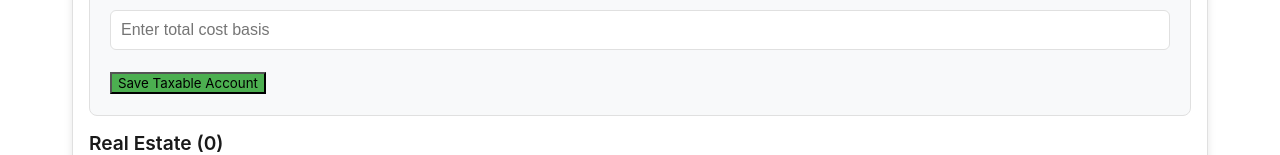
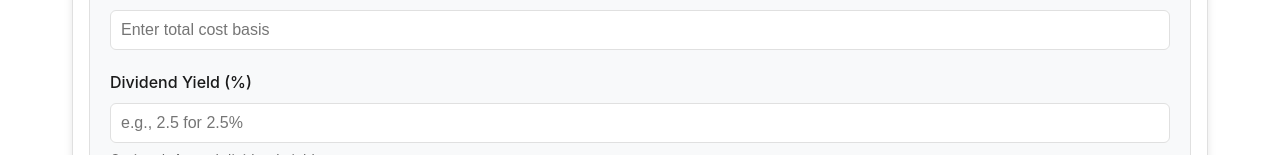
Before and after one commit to frouaix/espargne-web, a React (Vite) app: page / in a window 1280 px wide. Both pictures are taken after a click on the button "+ Add Taxable Account". Shown: the part 1330-1485 px from the top of the page. Built offline with nearby package versions, Linux system fonts and the light colour scheme; no server answers.

Commit message:
dividends

```diff
--- a/src/App.tsx
+++ b/src/App.tsx
@@ -44,6 +44,7 @@ function App(): ReactElement {
   const [showTaxableForm, setShowTaxableForm] = useState(false);
   const [showRealEstateForm, setShowRealEstateForm] = useState(false);
   const [showMortgageForm, setShowMortgageForm] = useState(false);
+  const [editingAccount, setEditingAccount] = useState<Account | null>(null);
 
   // Initialize collapsed state based on whether accounts exist
   const [collapsedSections, setCollapsedSections] = useState<Record<string, boolean>>(() => {
@@ -184,12 +185,43 @@ function App(): ReactElement {
 
   const handleAccountSave = (data: Account): void => {
     const { accountType } = data;
-    setAccounts([...accounts, data]);
+
+    if (editingAccount) {
+      // Update existing account
+      setAccounts(accounts.map(acc =>
+        acc.accountId === editingAccount.accountId ? data : acc
+      ));
+      setEditingAccount(null);
+    } else {
+      // Add new account
+      setAccounts([...accounts, data]);
+    }
+
+    // Close forms
     if (accountType === 'roth') setShowRothForm(false);
     if (accountType === 'traditional') setShowTraditionalForm(false);
     if (accountType === 'taxable') setShowTaxableForm(false);
     if (accountType === 'realEstate') setShowRealEstateForm(false);
     if (accountType === 'mortgage') setShowMortgageForm(false);
+  };
+
+  const handleAccountEdit = (account: Account): void => {
+    setEditingAccount(account);
+    // Show the appropriate form
+    if (account.accountType === 'roth') setShowRothForm(true);
+    if (account.accountType === 'traditional') setShowTraditionalForm(true);
+    if (account.accountType === 'taxable') setShowTaxableForm(true);
+    if (account.accountType === 'realEstate') setShowRealEstateForm(true);
+    if (account.accountType === 'mortgage') setShowMortgageForm(true);
+
+    // Expand the section if collapsed
+    if (account.accountType === 'roth' || account.accountType === 'traditional') {
+      setCollapsedSections(prev => ({ ...prev, retirement: false }));
+    } else if (account.accountType === 'taxable') {
+      setCollapsedSections(prev => ({ ...prev, taxable: false }));
+    } else if (account.accountType === 'realEstate' || account.accountType === 'mortgage') {
+      setCollapsedSections(prev => ({ ...prev, liabilities: false }));
+    }
   };
 
   const handleAccountRemove = (accountId: string): void => {
@@ -346,6 +378,7 @@ function App(): ReactElement {
                       </div>
                     </div>
                     <div className="account-card-actions">
+                      <button onClick={(e) => { e.stopPropagation(); handleAccountEdit(acc); }} className="btn-edit">Edit</button>
                       <button onClick={(e) => { e.stopPropagation(); handleAccountRemove(accountId); }} className="btn-remove">Remove</button>
                     </div>
                   </div>
@@ -354,9 +387,12 @@ function App(): ReactElement {
             })}
           </div>
           {showRothForm ? (
-            <RothAccountForm onSave={handleAccountSave} />
+            <RothAccountForm
+              onSave={handleAccountSave}
+              initialData={editingAccount?.accountType === 'roth' ? editingAccount as any : undefined}
+            />
           ) : (
-            <button onClick={() => setShowRothForm(true)} className="btn btn-primary">+ Add Roth Account</button>
+            <button onClick={() => { setEditingAccount(null); setShowRothForm(true); }} className="btn btn-primary">+ Add Roth Account</button>
           )}
         </div>
 
@@ -384,6 +420,7 @@ function App(): ReactElement {
                       </div>
                     </div>
                     <div className="account-card-actions">
+                      <button onClick={(e) => { e.stopPropagation(); handleAccountEdit(acc); }} className="btn-edit">Edit</button>
                       <button onClick={(e) => { e.stopPropagation(); handleAccountRemove(accountId); }} className="btn-remove">Remove</button>
                     </div>
                   </div>
@@ -392,9 +429,12 @@ function App(): ReactElement {
             })}
           </div>
           {showTraditionalForm ? (
-            <TraditionalAccountForm onSave={handleAccountSave} />
+            <TraditionalAccountForm
+              onSave={handleAccountSave}
+              initialData={editingAccount?.accountType === 'traditional' ? editingAccount as any : undefined}
+            />
           ) : (
-            <button onClick={() => setShowTraditionalForm(true)} className="btn btn-secondary">+ Add Traditional Account</button>
+            <button onClick={() => { setEditingAccount(null); setShowTraditionalForm(true); }} className="btn btn-secondary">+ Add Traditional Account</button>
           )}
         </div>
         </div>
@@ -416,7 +456,7 @@ function App(): ReactElement {
           <div className="accounts-grid">
             {taxableAccounts.map((acc) => {
               if (acc.accountType !== 'taxable') return null;
-              const { accountId, balance, costBasis, nickname } = acc;
+              const { accountId, balance, costBasis, nickname, dividendYield } = acc;
               const isCollapsed = collapsedCards[accountId];
               const gains = balance - costBasis;
               return (
@@ -424,7 +464,12 @@ function App(): ReactElement {
                   <div className="account-card-header" onClick={() => toggleCard(accountId)}>
                     <div className="account-card-summary">
                       <div className="account-card-balance">${formatCurrency(balance)}</div>
-                      {isCollapsed && <span className="account-card-type-label">{nickname}</span>}
+                      {isCollapsed && (
+                        <>
+                          <span className="account-card-type-label">{nickname}</span>
+                          {dividendYield > 0 && <span className="account-card-dividend">Div: {dividendYield}%</span>}
+                        </>
+                      )}
                     </div>
                     <span className={`account-card-toggle ${isCollapsed ? 'collapsed' : ''}`}>▼</span>
                   </div>
@@ -434,9 +479,11 @@ function App(): ReactElement {
                         {nickname && <div><strong>{nickname}</strong></div>}
                         <div>Cost Basis: ${formatCurrency(costBasis)}</div>
                         <div>Gains: ${formatCurrency(gains)}</div>
+                        {dividendYield > 0 && <div>Dividend Yield: {dividendYield}%</div>}
                       </div>
                     </div>
                     <div className="account-card-actions">
+                      <button onClick={(e) => { e.stopPropagation(); handleAccountEdit(acc); }} className="btn-edit">Edit</button>
                       <button onClick={(e) => { e.stopPropagation(); handleAccountRemove(accountId); }} className="btn-remove">Remove</button>
                     </div>
                   </div>
@@ -445,9 +492,12 @@ function App(): ReactElement {
             })}
           </div>
           {showTaxableForm ? (
-            <TaxableAccountForm onSave={handleAccountSave} />
+            <TaxableAccountForm
+              onSave={handleAccountSave}
+              initialData={editingAccount?.accountType === 'taxable' ? editingAccount as any : undefined}
+            />
           ) : (
-            <button onClick={() => setShowTaxableForm(true)} className="btn btn-tertiary">+ Add Taxable Account</button>
+            <button onClick={() => { setEditingAccount(null); setShowTaxableForm(true); }} className="btn btn-tertiary">+ Add Taxable Account</button>
           )}
         </div>
 
--- a/src/components/ProjectionChart.tsx
+++ b/src/components/ProjectionChart.tsx
@@ -51,9 +51,11 @@ export function ProjectionChart({ result }: ProjectionChartProps) {
                        (year.traditional_withdrawal || year.income_traditional || 0) +
                        (year.roth_withdrawal || year.income_roth || 0) +
                        (year.social_security || year.income_ssa || 0) +
+                       (year.dividend_income || 0) +
                        (year.pension || year.income_pension || 0) +
                        (year.other_income || year.income_other || 0),
       'Social Security': year.social_security || year.income_ssa || 0,
+      'Dividends': year.dividend_income || 0,
       'Taxes': year.taxes || 0,
     };
 
@@ -191,6 +193,7 @@ export function ProjectionChart({ result }: ProjectionChartProps) {
               fill={accountColors[accountId] || '#999999'}
             />
           ))}
+          <Bar dataKey="Dividends" stackId="income" fill="#4CAF50" />
           <Bar dataKey="Social Security" stackId="income" fill="#2196F3" />
           <Bar dataKey="Taxes" fill="#F44336" />
         </BarChart>
@@ -217,7 +220,8 @@ export function ProjectionChart({ result }: ProjectionChartProps) {
               const totalIncome = (year.taxable_withdrawal || year.income_taxable || 0) +
                                   (year.traditional_withdrawal || year.income_traditional || 0) +
                                   (year.roth_withdrawal || year.income_roth || 0) +
-                                  (year.social_security || year.income_ssa || 0);
+                                  (year.social_security || year.income_ssa || 0) +
+                                  (year.dividend_income || 0);
               const netIncome = year.net_income || (totalIncome - (year.taxes || 0));
               const taxableBalance = year.taxable_balance || year.balance_taxable || 0;
               const traditionalBalance = year.traditional_balance || year.balance_traditional || 0;
--- a/src/components/RothAccountForm.tsx
+++ b/src/components/RothAccountForm.tsx
@@ -3,6 +3,7 @@ import { generateAccountId } from '../utils/ids';
 
 interface RothAccountFormProps {
   accountId?: string;
+  initialData?: RothAccountData;
   onSave: (data: RothAccountData) => void;
 }
 
@@ -13,9 +14,9 @@ export interface RothAccountData {
   balance: number;
 }
 
-export const RothAccountForm: React.FC<RothAccountFormProps> = ({ accountId, onSave }) => {
-  const [nickname, setNickname] = useState('');
-  const [balance, setBalance] = useState('');
+export const RothAccountForm: React.FC<RothAccountFormProps> = ({ accountId, initialData, onSave }) => {
+  const [nickname, setNickname] = useState(initialData?.nickname || '');
+  const [balance, setBalance] = useState(initialData?.balance?.toString() || '');
   const [error, setError] = useState('');
 
   const handleSubmit = (e: React.FormEvent) => {
@@ -34,14 +35,17 @@ export const RothAccountForm: React.FC<RothAccountFormProps> = ({ accountId, onS
     }
 
     onSave({
-      accountId: accountId || generateAccountId('roth'),
+      accountId: accountId || initialData?.accountId || generateAccountId('roth'),
       accountType: 'roth',
       nickname: nickname.trim(),
       balance: balanceNum,
     });
 
-    setNickname('');
-    setBalance('');
+    // Only clear form if not editing
+    if (!initialData) {
+      setNickname('');
+      setBalance('');
+    }
   };
 
   return (
--- a/src/components/TaxableAccountForm.tsx
+++ b/src/components/TaxableAccountForm.tsx
@@ -3,6 +3,7 @@ import { generateAccountId } from '../utils/ids';
 
 interface TaxableAccountFormProps {
   accountId?: string;
+  initialData?: TaxableAccountData;
   onSave: (data: TaxableAccountData) => void;
 }
 
@@ -12,12 +13,14 @@ export interface TaxableAccountData {
   nickname: string;
   balance: number;
   costBasis: number;
+  dividendYield: number;
 }
 
-export const TaxableAccountForm: React.FC<TaxableAccountFormProps> = ({ accountId, onSave }) => {
-  const [nickname, setNickname] = useState('');
-  const [balance, setBalance] = useState('');
-  const [costBasis, setCostBasis] = useState('');
+export const TaxableAccountForm: React.FC<TaxableAccountFormProps> = ({ accountId, initialData, onSave }) => {
+  const [nickname, setNickname] = useState(initialData?.nickname || '');
+  const [balance, setBalance] = useState(initialData?.balance?.toString() || '');
+  const [costBasis, setCostBasis] = useState(initialData?.costBasis?.toString() || '');
+  const [dividendYield, setDividendYield] = useState(initialData?.dividendYield?.toString() || '');
   const [error, setError] = useState('');
 
   const handleSubmit = (e: React.FormEvent) => {
@@ -31,8 +34,9 @@ export const TaxableAccountForm: React.FC<TaxableAccountFormProps> = ({ accountI
 
     const balanceNum = parseFloat(balance);
     const basisNum = parseFloat(costBasis);
+    const yieldNum = dividendYield ? parseFloat(dividendYield) : 0;
 
-    if (isNaN(balanceNum) || isNaN(basisNum)) {
+    if (isNaN(balanceNum) || isNaN(basisNum) || (dividendYield && isNaN(yieldNum))) {
       setError('Please enter valid numbers');
       return;
     }
@@ -42,17 +46,27 @@ export const TaxableAccountForm: React.FC<TaxableAccountFormProps> = ({ accountI
       return;
     }
 
+    if (yieldNum < 0 || yieldNum > 10) {
+      setError('Dividend yield must be between 0% and 10%');
+      return;
+    }
+
     onSave({
-      accountId: accountId || generateAccountId('taxable'),
+      accountId: accountId || initialData?.accountId || generateAccountId('taxable'),
       accountType: 'taxable',
       nickname: nickname.trim(),
       balance: balanceNum,
       costBasis: basisNum,
+      dividendYield: yieldNum,
     });
 
-    setNickname('');
-    setBalance('');
-    setCostBasis('');
+    // Only clear form if not editing (creating new account)
+    if (!initialData) {
+      setNickname('');
+      setBalance('');
+      setCostBasis('');
+      setDividendYield('');
+    }
   };
 
   return (
@@ -97,6 +111,21 @@ export const TaxableAccountForm: React.FC<TaxableAccountFormProps> = ({ accountI
         />
       </div>
 
+      <div className="form-group">
+        <label htmlFor="dividendYield">Dividend Yield (%)</label>
+        <input
+          id="dividendYield"
+          type="number"
+          min="0"
+          max="10"
+          step="0.01"
+          value={dividendYield}
+          onChange={(e) => setDividendYield(e.target.value)}
+          placeholder="e.g., 2.5 for 2.5%"
+        />
+        <small className="form-help">Optional. Annual dividend yield as a percentage.</small>
+      </div>
+
       {error && <div className="error-message">{error}</div>}
 
       <button type="submit" className="btn-primary">Save Taxable Account</button>
--- a/src/components/TraditionalAccountForm.tsx
+++ b/src/components/TraditionalAccountForm.tsx
@@ -3,6 +3,7 @@ import { generateAccountId } from '../utils/ids';
 
 interface TraditionalAccountFormProps {
   accountId?: string;
+  initialData?: TraditionalAccountData;
   onSave: (data: TraditionalAccountData) => void;
 }
 
@@ -13,9 +14,9 @@ export interface TraditionalAccountData {
   balance: number;
 }
 
-export const TraditionalAccountForm: React.FC<TraditionalAccountFormProps> = ({ accountId, onSave }) => {
-  const [nickname, setNickname] = useState('');
-  const [balance, setBalance] = useState('');
+export const TraditionalAccountForm: React.FC<TraditionalAccountFormProps> = ({ accountId, initialData, onSave }) => {
+  const [nickname, setNickname] = useState(initialData?.nickname || '');
+  const [balance, setBalance] = useState(initialData?.balance?.toString() || '');
   const [error, setError] = useState('');
 
   const handleSubmit = (e: React.FormEvent) => {
@@ -34,14 +35,17 @@ export const TraditionalAccountForm: React.FC<TraditionalAccountFormProps> = ({
     }
 
     onSave({
-      accountId: accountId || generateAccountId('traditional'),
+      accountId: accountId || initialData?.accountId || generateAccountId('traditional'),
       accountType: 'traditional',
       nickname: nickname.trim(),
       balance: balanceNum,
     });
 
-    setNickname('');
-    setBalance('');
+    // Only clear form if not editing
+    if (!initialData) {
+      setNickname('');
+      setBalance('');
+    }
   };
 
   return (
```
Also changed, not shown: src/App.css (+25 -0 lines), src/utils/apiTransform.ts (+9 -1 lines).
